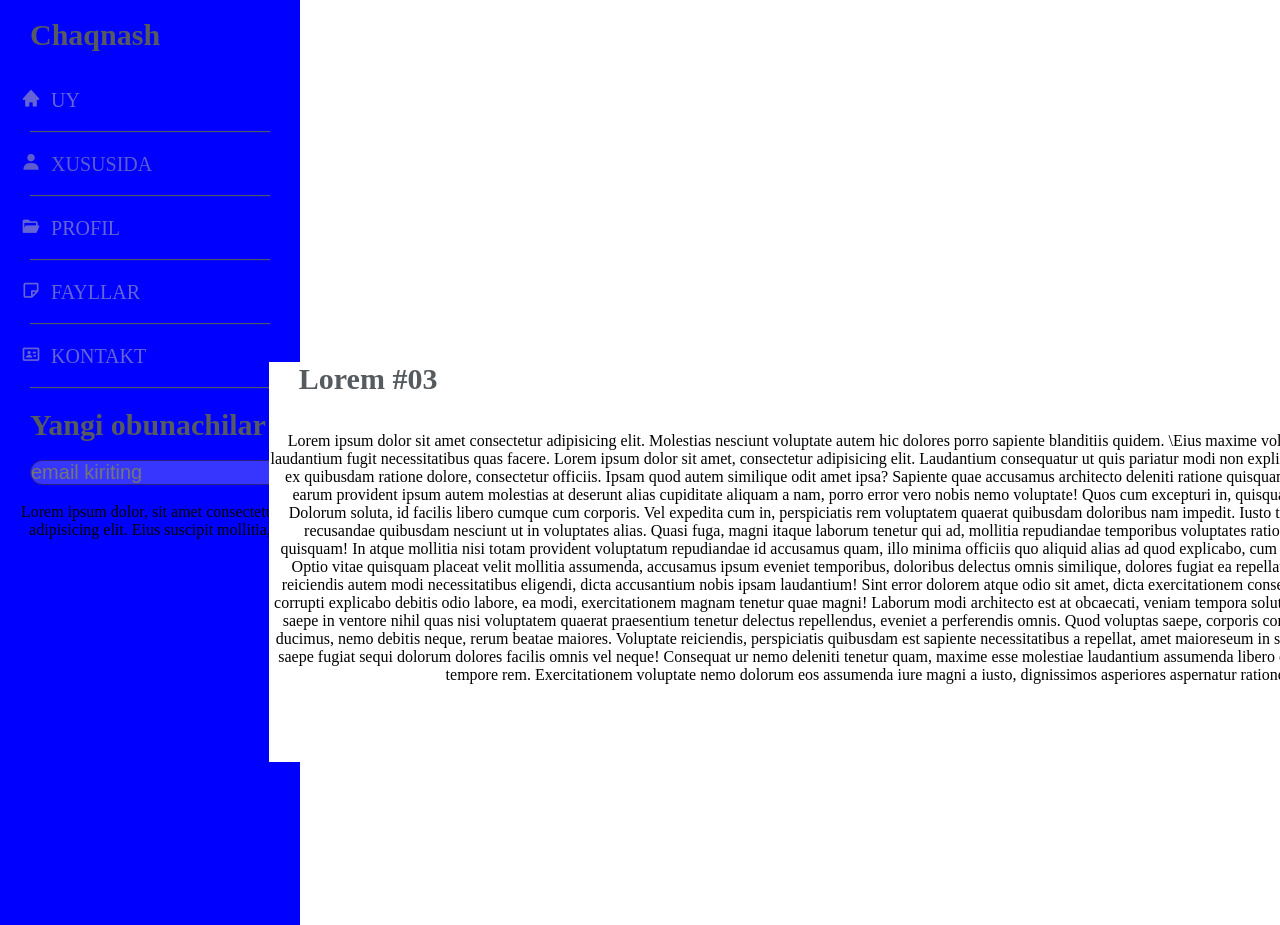
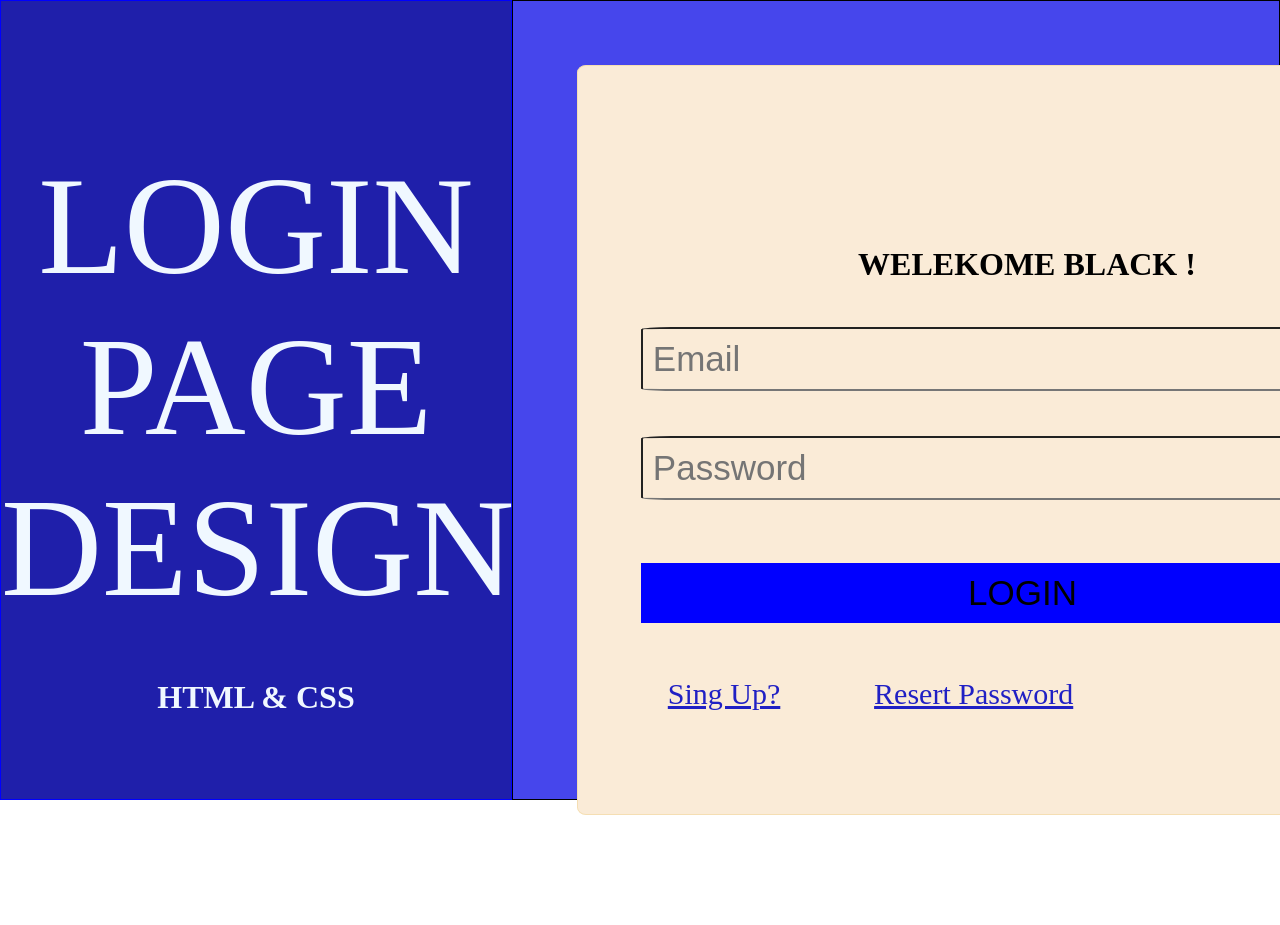
Before and after one commit to shohjahon077/shoh2, a plain HTML site: page index.html in a window 1280 px wide. After the commit the page ends 800 px from the top, so only its background shows below. Drawn offline with nearby package versions, Linux system fonts and the light colour scheme.

Commit message:
uy ishi 14

```diff
--- a/index.html
+++ b/index.html
@@ -8,76 +8,38 @@
     <link href='https://unpkg.com/boxicons@2.1.4/css/boxicons.min.css' rel='stylesheet'>
 </head>
 <body>
-    <div>
-        <br>
-        <h1>Chaqnash</h1>
+    <div class="div1">
         <br>
         <br>
-        <i class='bx bxs-home bx-fade-left' style='color:#b5b5b5'  > UY</i>
-        <br>
-        <i class="lop">________________________</i>
         <br>
         <br>
-        <i class='bx bxs-user bx-fade-left' style='color:#a6a6a6' > XUSUSIDA</i>
-        <br>
-        <i class="lop">________________________</i>
         <br>
         <br>
-        <i class='bx bxs-folder-open bx-fade-left' style='color:#b5b5b5' > PROFIL</i>
-        <br>
-        <i class="lop">________________________</i>
         <br>
         <br>
-        <i class='bx bx-note bx-fade-left' style='color:#b5b5b5' > FAYLLAR</i>
-        <br>
-        <i class="lop">________________________</i>
-        <br>
-        <br>
-        <i class='bx bx-id-card bx-fade-left' style='color:#b5b5b5' > KONTAKT</i>
-        <br>
-        <i class="lop">________________________</i>
-        <br>
-        <br>
-        <h3>Yangi obunachilar </h3>
-        <br>
-        <input type="email" placeholder="email kiriting">
-        <br>
-        <br>
-        <p>Lorem ipsum dolor, sit amet consectetur adipisicing elit. Eius suscipit mollitia,
-             </p>
-    </div>
-    <div id="olo">
-        <h1 id="id">Lorem #03</h1>
-        <br><br>
-    <p class="lol">Lorem ipsum dolor sit amet consectetur adipisicing elit.
-         Molestias nesciunt voluptate autem hic dolores porro sapiente blanditiis quidem.
-         \Eius maxime voluptas quis quasi quia sunt, laudantium fugit necessitatibus quas facere.
-         Lorem ipsum dolor sit amet, consectetur adipisicing elit. Laudantium consequatur ut quis
+        <p>LOGIN</p>
+        <p> PAGE</p>
+        <p>DESIGN</p>
 
-         pariatur modi non explicabo accusamus optio ipsum, ex quibusdam ratione dolore, consectetur
-         officiis. Ipsam quod autem similique odit amet ipsa? Sapiente quae accusamus architecto deleniti
-          ratione quisquam incidunt quos nisi, ipsam earum provident ipsum autem molestias at deserunt alias
-           cupiditate aliquam a nam, porro error vero nobis nemo voluptate! Quos cum excepturi in, quisquam fugiat
-            exercitationem? Dolorum soluta, id facilis libero cumque cum corporis. Vel expedita cum in,
-             perspiciatis rem voluptatem quaerat quibusdam doloribus nam impedit. Iusto tenetur ad tempora
-             adipisci recusandae quibusdam nesciunt ut in voluptates alias. Quasi fuga, magni itaque laborum
-              tenetur qui ad, mollitia repudiandae temporibus voluptates ratione aspernatur numquam quisquam!
-               In atque mollitia nisi totam provident voluptatum repudiandae id accusamus quam, illo minima
-               officiis quo aliquid alias ad quod explicabo, cum labore ut distinctio quidem. Optio vitae quisquam
-                placeat velit mollitia assumenda, accusamus ipsum eveniet temporibus, doloribus delectus omnis similique,
-                dolores fugiat ea repellat inventore. Nisi ipsa, illo, reiciendis autem modi necessitatibus eligendi, dicta
-                accusantium nobis ipsam laudantium! Sint error dolorem atque odio sit amet, dicta exercitationem consequatur
-                 alias et! Iusto libero corrupti explicabo debitis odio labore, ea modi, exercitationem magnam tenetur quae
-                 magni! Laborum modi architecto est at obcaecati, veniam tempora soluta asperiores esse eius dolore saepe in
-                 ventore nihil quas nisi voluptatem quaerat praesentium tenetur delectus repellendus, eveniet a perferendis
-                 omnis. Quod voluptas saepe, corporis consequatur quas eaque totam ducimus, nemo debitis neque, rerum beatae
+        <h1>HTML & CSS</h1>
 
-                 maiores. Voluptate reiciendis, perspiciatis quibusdam est sapiente necessitatibus a repellat, amet maioreseum in soluta, veritatis consequuntur saepe fugiat sequi dolorum dolores facilis omnis vel neque! Consequat
-                 ur nemo deleniti tenetur quam, maxime esse molestiae laudantium
-         assumenda libero optio iure aperiam quo dicta tempore rem. Exercitationem voluptate nemo dolorum
-         eos assumenda iure magni a iusto, dignissimos asperiores aspernatur ratione?
-        </p>
     </div>
 
+    <div class="div2">
+        <div class="div3">
+            <h1 class="BLACK">WELEKOME BLACK !</h1>
+            <label for="inp1"></label>
+            <input class="inp1" type="email" placeholder="Email">
+            <label for="inp1"></label>
+            <input class="inp1" type="password" placeholder="Password">
+            <button form="inp1">LOGIN</button>
+            <br>
+            <br>
+            <br>
+            <br>
+            <a href="https://mebel1.vercel.app/index2.html">Sing Up?</a>
+            <a href="https://github.com/shohjahon077/mebel1">Resert Password</a>
+        </div>
+    </div>
 </body>
 </html>
--- a/style.css
+++ b/style.css
@@ -4,50 +4,76 @@
     box-sizing: border-box;
 }
 
-div {
-    width: 300px;
-    height: 925px;
+.div1 {
+    position: absolute;
+    border: 1px solid blue;
+    width: 40%;
+    height: 100%;
+    background-color: rgb(31, 31, 170);
+    position: fixed;
+
+}
+
+p {
+    font-size: 140px;
+    text-align: center;
+    color: aliceblue;
+}
+
+h1 {
+    padding-top: 10%;
+    text-align: center;
+    color: aliceblue;
+}
+
+.div2 {
+    position: fixed;
+    border: 1px solid black;
+    width: 60%;
+    height: 100%;
+    margin-left: 40%;
+    background-color: rgb(70, 70, 236);
+}
+
+.div3 {
+    position: fixed;
+    border: 1px solid wheat;
+    width: 900px;
+    height: 750px;
+    border-radius: 1%;
+    margin-top: 5%;
+    margin-left: 5%;
+    background-color: antiquewhite;
+}
+
+.BLACK {
+    color: black;
+    padding-top: 20%;
+}
+
+.inp1 {
+    margin-top: 5%;
+    font-size: 35px;
+    padding: 10px;
+    width: 85%;
+    margin-left: 7%;
+    border-radius: 4%;
+    background-color: antiquewhite;
+}
+
+button {
+    margin-top: 7%;
+    font-size: 35px;
+    padding: 10px;
+    width: 85%;
+    margin-left: 7%;
+    border: none;
     background-color: blue;
 }
 
-h1 , h3 {
-    margin-left: 30px ;
+a {
+    margin-top: 10%;
+    padding-left: 10%;
     font-size: 30px;
-    color:rgb(86, 91, 95);
-
-
+    color: rgb(32, 32, 196);
 }
-
-input {
-    background-color: rgb(54, 54, 255);
-    border: none;
-    border: 1px solid rgb(45, 31, 128);
-    margin-left: 30px ;
-    font-size: 20px;
-    color:rgb(86, 91, 95);
-    border-radius: 15px;
-}
-
-i {
-    margin-left: 30px;
-    font-size: 20px;
-}
-.lop {
-   color: rgb(86, 91, 95);
-    margin-left: 30px;
-}
-
-p {
-    text-align: center;
-}
-
-
-#olo {
-    position: absolute;
-    margin-left: 21%;
-    margin-top: -44%;
-    position: fixed;
-    width: 1200px;
-    height: 400px;
-    background-color: rgb(255, 255, 255);
-}
```
Also changed, not shown: 1553356104_ello-optimized-82868409.gif (added), 1 other file.
